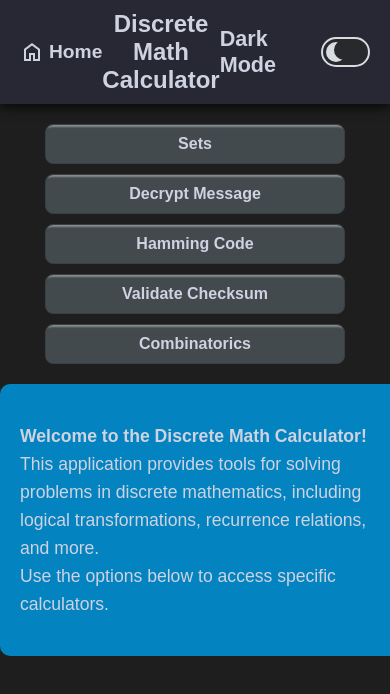
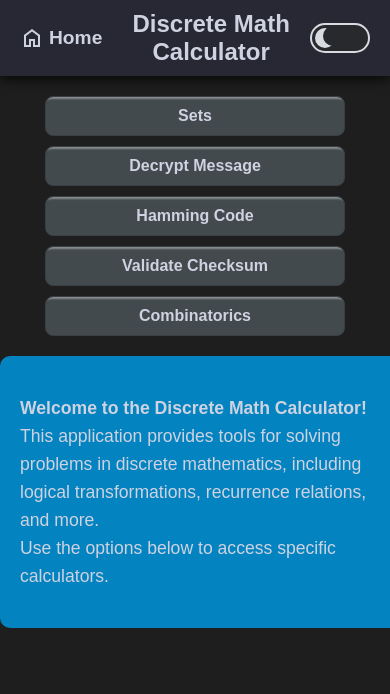
Before and after one commit to CodeNoob53/Discrete_math_react, a React (Create React App) app: page / in a window 390 px wide. Shown: the top 694 px of the page. Built offline with nearby package versions, Linux system fonts and the light colour scheme; no server answers.

Commit message:
Add stylish dividers and adapt ThemeToggle for mobile screens

```diff
--- a/src/styles/App.css
+++ b/src/styles/App.css
@@ -53,6 +53,7 @@ body {
 header h1 {
   margin: 0;
   font-size: 2.5rem;
+  transition: font-size 0.3s;
 }
 
 h4 {
@@ -62,7 +63,7 @@ h4 {
 .header-left {
   display: flex;
   align-items: center;
-  flex: 1;
+  padding-right: 20PX;
 }
 
 .home-icon {
@@ -103,3 +104,17 @@ h4 {
   max-width: 600px;
   margin: 0 auto;
 }
+
+/* @media (max-width: 750px) {
+  .container {
+    max-width: 750px;
+  }
+  .header h1,.theme-text {
+    font-size: 1em;
+    transition: font-size 0.3s;
+  }
+  .theme-text {
+    font-weight: bold;
+    font-size: 1em;
+  }
+} */
--- a/src/styles/ThemeToggle.css
+++ b/src/styles/ThemeToggle.css
@@ -36,6 +36,7 @@ body {
 
 /* Основний контейнер для перемикача з текстом */
 .theme-toggle-container {
+  padding-left: 20px;
   display: flex;
   align-items: center;
   gap: 10px;
@@ -46,7 +47,8 @@ body {
 /* Текст для теми */
 .theme-text {
   font-weight: bold;
-  font-size: 1.35rem;
+  font-size: 1.2rem;
+  transition: font-size 0.3s;
 }
 
 /* Зменшений toggle-switch */
@@ -110,3 +112,14 @@ body {
   background-color: var(--light);
   box-shadow: none;
 }
+
+@media (max-width: 750px) {
+  .theme-text {
+    display: none;
+    transition: 0.3s;
+  }
+  .theme-toggle-container {
+    padding-left: 10px;
+    transition: padding-left 0.3s;
+  }
+}
```
